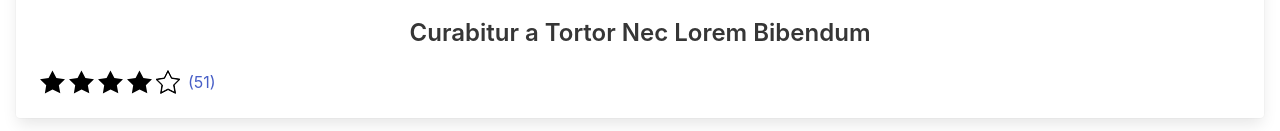
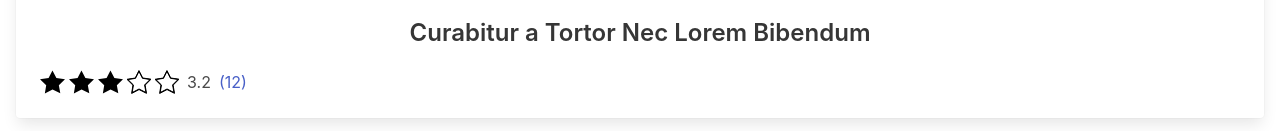
Before and after one commit to pheara/speculative-design-shop, a Svelte app: page / in a window 1280 px wide. Shown: the part 1702-1833 px from the top of the page. Built offline with nearby package versions, Linux system fonts and the light colour scheme.

Commit message:
Parametrized star rating component.

```diff
--- a/src/MainDescription.svelte
+++ b/src/MainDescription.svelte
@@ -27,7 +27,7 @@
 
   <div class="rating">
     <div class="starcontainer">
-      <StarRating />
+      <StarRating stars={4.1} nrOfRatings={51} />
     </div>
     <a href="./" class="comments">51 comments</a>
   </div>
--- a/src/ProductCard.svelte
+++ b/src/ProductCard.svelte
@@ -16,7 +16,7 @@
   </div>
   <div class="card-content">
     <p class="title is-4">Curabitur a Tortor Nec Lorem Bibendum</p>
-    <StarRating />
+    <StarRating stars={3.2} nrOfRatings={12} />
     <!-- <div class="media">
       <div class="media-left" />
       <div class="media-content">
--- a/src/StarRating.svelte
+++ b/src/StarRating.svelte
@@ -1,6 +1,21 @@
 <script>
   let clazz = ''
   export { clazz as class }
+
+  export let nrOfRatings = 0
+  export let stars = 0.0
+
+  //   function starsToBooleanArray(stars) {
+  //     const arr = Array(5).fill(false)
+  //     for (let i = 0; i < stars; i++) {
+  //       arr[i] = true
+  //     }
+  //     return arr
+  //   }
+  $: starsBounded = Math.max(0.0, Math.min(5.0, stars))
+  $: starsStr = starsBounded.toFixed(1)
+  //   $: starsInt = Math.round(starsBounded)
+  //   $: starsArr = starsToBooleanArray(starsInt)
 </script>
 
 <style>
@@ -14,10 +29,31 @@
 </style>
 
 <div class="stars {clazz}">
-  <img src="../star-full.svg" alt="full star" />
+
+  <img src="../star-{stars > 0.5 ? 'full' : 'empty'}.svg" alt="full star" />
+  <img
+    src="../star-{stars > 1.5 ? 'full' : 'empty'}.svg"
+    class="ml-1"
+    alt="full star" />
+  <img
+    src="../star-{stars > 2.5 ? 'full' : 'empty'}.svg"
+    class="ml-1"
+    alt="full star" />
+  <img
+    src="../star-{stars > 3.5 ? 'full' : 'empty'}.svg"
+    class="ml-1"
+    alt="full star" />
+  <img
+    src="../star-{stars > 4.5 ? 'full' : 'empty'}.svg"
+    class="ml-1"
+    alt="full star" />
+
+  <!-- <img src="../star-full.svg" alt="full star" />
   <img src="../star-full.svg" class="ml-1" alt="full star" />
   <img src="../star-full.svg" class="ml-1" alt="full star" />
   <img src="../star-full.svg" class="ml-1" alt="full star" />
-  <img src="../star-empty.svg" class="ml-1" alt="empty star" />
-  <a href="./" class="nr-of-ratings ml-2">(51)</a>
+  <img src="../star-empty.svg" class="ml-1" alt="empty star" /> -->
+
+  <span class="ml-2">{starsStr}</span>
+  <a href="./" class="ml-2">({nrOfRatings})</a>
 </div>
```
